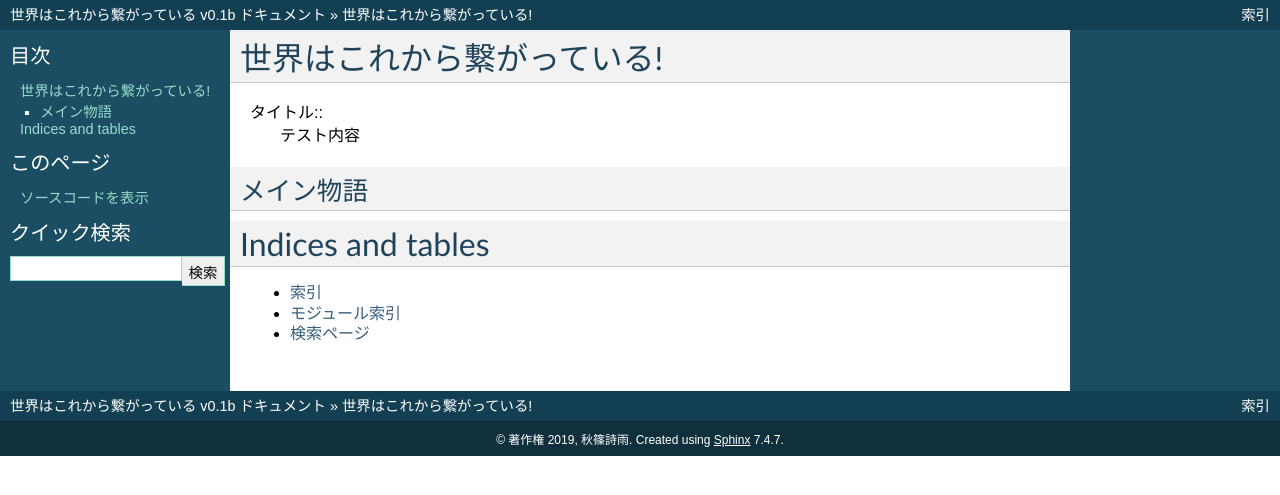
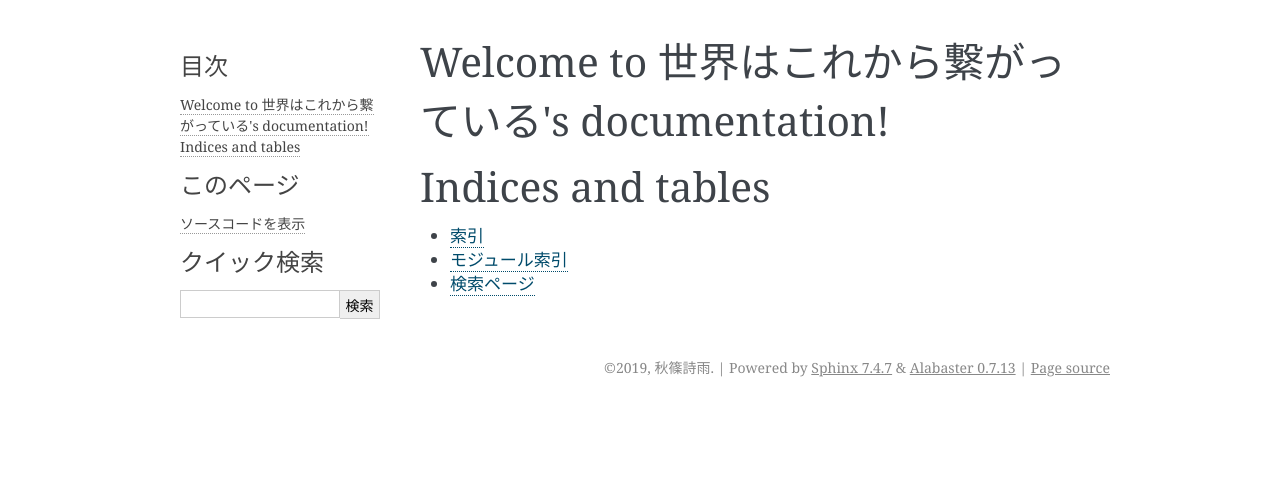
Before and after one commit to AkishinoShiame/Sekai-Tuna, a Sphinx documentation site: the page built from docs/source/index.rst, in a window 1280 px wide. Shown: the top 495 px of the page. Built offline with Sphinx 7.4.7, drawn with Linux system fonts in a browser that asks for light colours.

Commit message:
update docs

```diff
--- a/docs/source/conf.py
+++ b/docs/source/conf.py
@@ -22,7 +22,7 @@ copyright = '2019, 秋篠詩雨'
 author = '秋篠詩雨'
 
 # The full version, including alpha/beta/rc tags
-release = 'v0.1b'
+release = '0.0.1'
 
 
 # -- General configuration ---------------------------------------------------
@@ -30,11 +30,11 @@ release = 'v0.1b'
 # Add any Sphinx extension module names here, as strings. They can be
 # extensions coming with Sphinx (named 'sphinx.ext.*') or your custom
 # ones.
-extensions = [ 'sphinx.ext.autodoc',
+extensions = [ 'recommonmark'
 ]
 
 # Add any paths that contain templates here, relative to this directory.
-templates_path = ['ntemplates']
+templates_path = ['_templates']
 
 # The language for content autogenerated by Sphinx. Refer to documentation
 # for a list of supported languages.
@@ -54,7 +54,7 @@ exclude_patterns = []
 # The theme to use for HTML and HTML Help pages.  See the documentation for
 # a list of builtin themes.
 #
-html_theme = 'default'
+html_theme = 'alabaster'
 
 # Add any paths that contain custom static files (such as style sheets) here,
 # relative to this directory. They are copied after the builtin static files,
--- a/docs/source/index.rst
+++ b/docs/source/index.rst
@@ -1,23 +1,15 @@
 .. 世界はこれから繋がっている documentation master file, created by
-   sphinx-quickstart on Sat Dec 14 00:56:52 2019.
+   sphinx-quickstart on Sat Dec 14 01:26:17 2019.
    You can adapt this file completely to your liking, but it should at least
    contain the root `toctree` directive.
 
-世界はこれから繋がっている!
+Welcome to 世界はこれから繋がっている's documentation!
 ======================================================
-
-タイトル::
-    テスト内容
-
-
-メイン物語
-^^^^^^^^^^
 
 .. toctree::
    :maxdepth: 2
    :caption: Contents:
-    チャプター１
-    チャプター２
+
 
 
 Indices and tables
```
Also changed, not shown: 1 other file.
